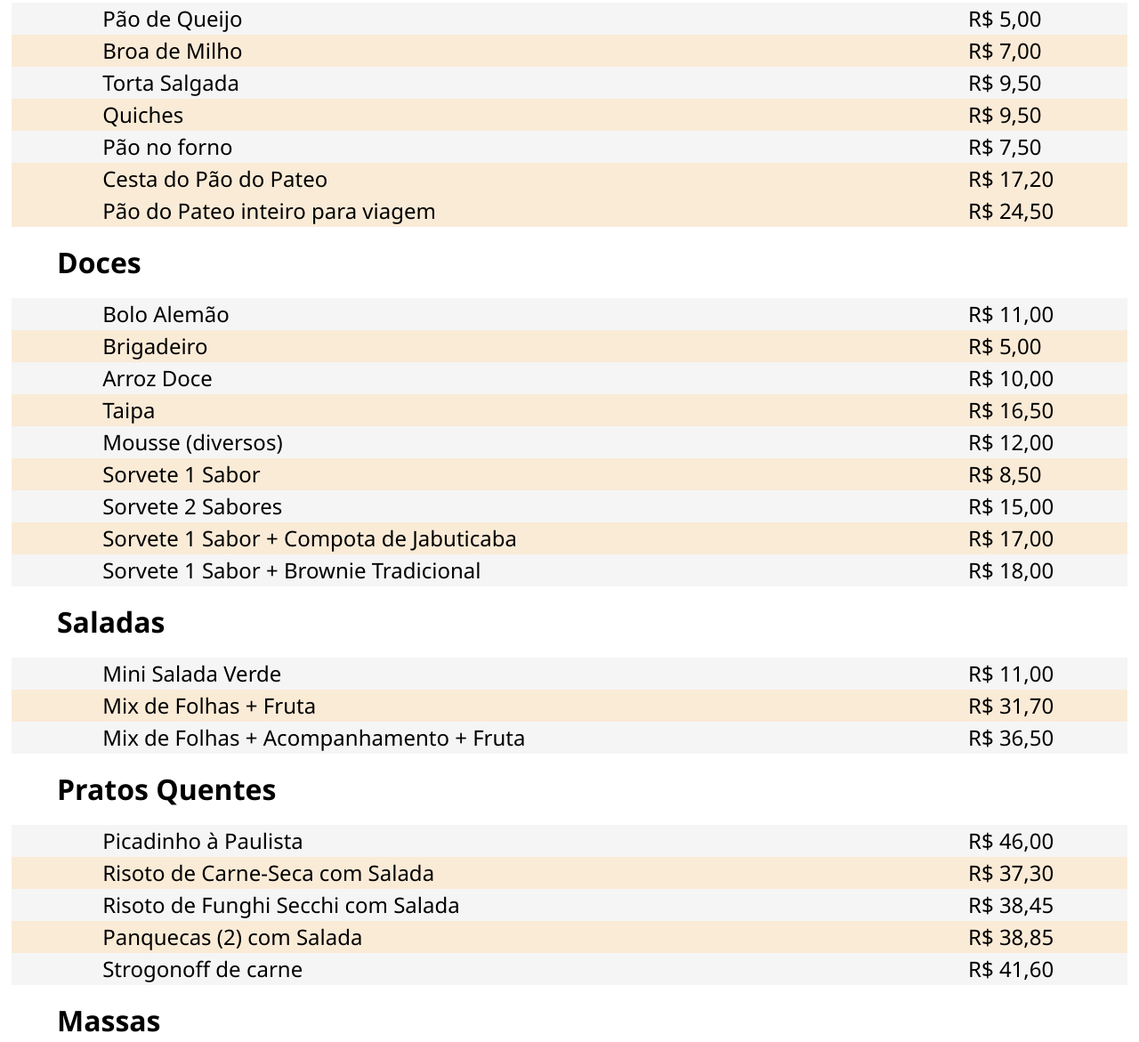
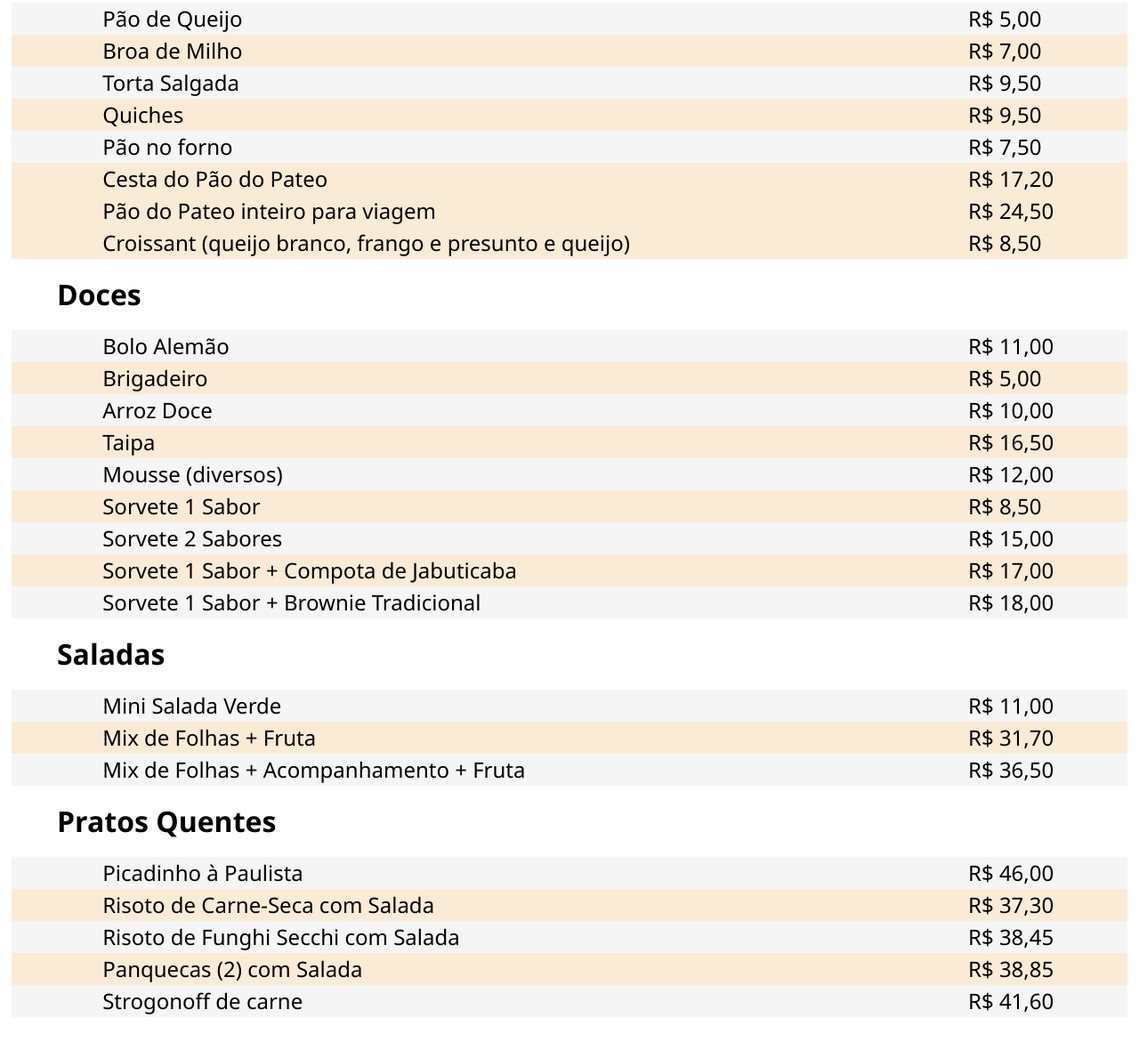
Before and after one commit to pateodocollegio/cafe, a plain HTML site: page index.html in a window 1280 px wide. Shown: the part 1437-2608 px from the top of the page at 89% size. Drawn offline with Linux system fonts and the light colour scheme.

Commit message:
inclusao de croissant

```diff
--- a/index.html
+++ b/index.html
@@ -103,6 +103,7 @@
       <h5 class="linha fundo-claro"><div class="item">Pão no forno</div><div class="preco">R$ 7,50</div></h5>
       <h5 class="linha fundo-escuro"><div class="item">Cesta do Pão do Pateo</div><div class="preco">R$ 17,20</div></h5>
       <h5 class="linha fundo-escuro"><div class="item">Pão do Pateo inteiro para viagem</div><div class="preco">R$ 24,50</div></h5>
+      <h5 class="linha fundo-escuro"><div class="item">Croissant (queijo branco, frango e presunto e queijo)</div><div class="preco">R$ 8,50</div></h5>
 
       <h4><strong>Doces</strong></h4>
       <h5 class="linha fundo-claro"><div class="item">Bolo Alemão</div><div class="preco">R$ 11,00</div></h5>
@@ -235,6 +236,7 @@
       <h5 class="linha fundo-claro"><div class="item">Roasted Bread</div><div class="preco">R$ 7,50</div></h5>
       <h5 class="linha fundo-escuro"><div class="item">Basket of Pateo’s Bread</div><div class="preco">R$ 17,20</div></h5>
       <h5 class="linha fundo-escuro"><div class="item">Pateo’s Bread (whole bread to go)</div><div class="preco">R$ 24,50</div></h5>
+      <h5 class="linha fundo-escuro"><div class="item">Croissant (cottage cheese, chicken or ham and muzzarela)</div><div class="preco">R$ 8,50</div></h5>
 
       <h4><strong>Desserts</strong></h4>
       <h5 class="linha fundo-claro"><div class="item">German Cake</div><div class="preco">R$ 11,00</div></h5>
```
